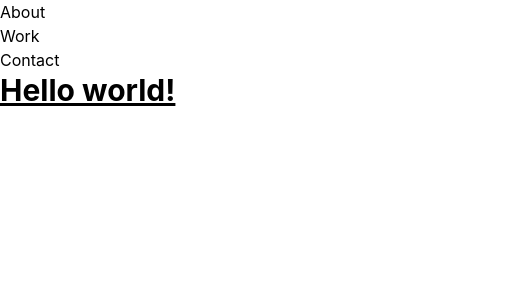
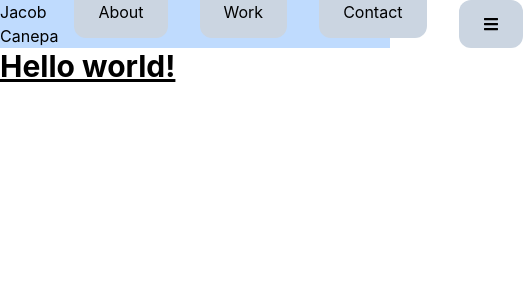
Before and after one commit to jacobmcanepa/jacobmcanepa, a React (Create React App) app: page / in a window 390 px wide. Shown: the top 300 px of the page, 523 px wide, since content can reach past the window. Built offline with nearby package versions, Linux system fonts and the light colour scheme.

Commit message:
started custom responsive nav

```diff
--- a/package.json
+++ b/package.json
@@ -4,11 +4,14 @@
   "private": true,
   "homepage": "http://jacobmcanepa.github.io/jacobmcanepa",
   "dependencies": {
+    "@headlessui/react": "^1.7.5",
+    "@heroicons/react": "^2.0.13",
     "@testing-library/jest-dom": "^5.16.5",
     "@testing-library/react": "^13.4.0",
     "@testing-library/user-event": "^13.5.0",
     "react": "^18.2.0",
     "react-dom": "^18.2.0",
+    "react-icons": "^4.7.1",
     "react-router-dom": "^6.4.5",
     "react-scripts": "5.0.1",
     "web-vitals": "^2.1.4"
--- a/src/components/Nav/index.js
+++ b/src/components/Nav/index.js
@@ -1,18 +1,29 @@
-import { Link } from 'react-router-dom';
+import { Link, NavLink } from 'react-router-dom';
+import { useState } from 'react';
+import { FaBars } from 'react-icons/fa';
+import { AiOutlineClose } from 'react-icons/ai';
 
 function Nav() {
+  const [navToggler, setNavToggler] = useState(false);
+
+  const clickHandler = () => {
+    setNavToggler(!navToggler);
+  };
+
   return (
-    <ul>
-      <li>
-        <Link to="/about">About</Link>
-      </li>
-      <li>
-        <Link to="/work">Work</Link>
-      </li>
-      <li>
-        <Link to="/contact">Contact</Link>
-      </li>
-    </ul>
+    <nav className='h-auto md:h-24 p2 bg-blue-200 max-w-6xl mx-auto flex justify-between md:items-center'>
+      <Link to='/jacobmcanepa'>
+        <h1>Jacob Canepa</h1>
+      </Link>
+      <div>
+        <NavLink className='nav-link' to='/about'>About</NavLink>
+        <NavLink className='nav-link' to='/work'>Work</NavLink>
+        <NavLink className='nav-link' to='/contact'>Contact</NavLink>
+      </div>
+      <button className='inline md:hidden self-start nav-link' onClick={clickHandler}>
+        {!navToggler ? <FaBars /> : <AiOutlineClose />}
+      </button>
+    </nav>
   );
 }
 
--- a/src/index.css
+++ b/src/index.css
@@ -15,3 +15,11 @@ code {
   font-family: source-code-pro, Menlo, Monaco, Consolas, 'Courier New',
     monospace;
 }
+
+.nav-link {
+  @apply mx-4 bg-slate-300 px-6 py-4 rounded-xl;
+}
+
+.active {
+  @apply text-white bg-blue-700;
+}
```
Also changed, not shown: 1 other file (tests, documents, lock files or other folders).
